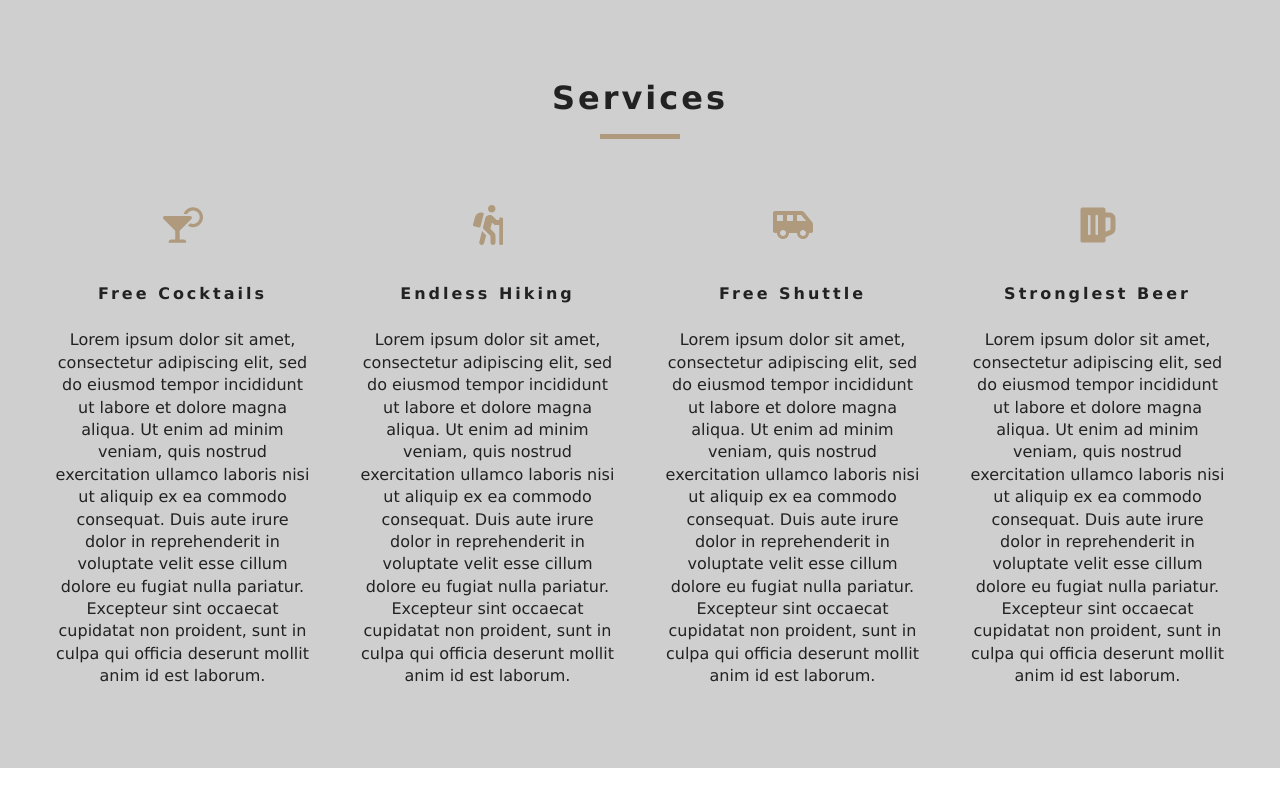
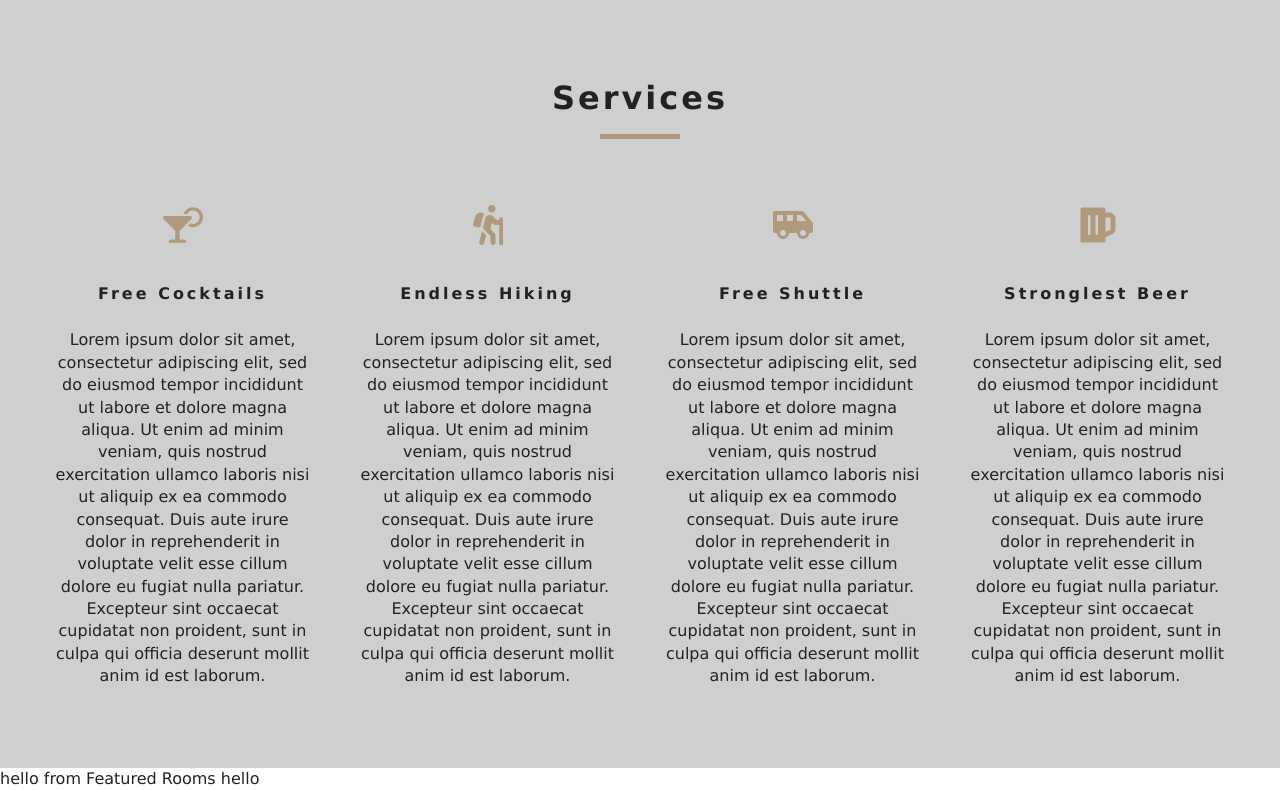
Before and after one commit to ozzie0428/resort_tonight, a React (Create React App) app: page / in a window 1280 px wide. Shown: the part 802-1592 px from the top of the page. Before the commit the page ends 1570 px from the top, so only its background shows below. Built offline with nearby package versions, Linux system fonts and the light colour scheme.

Commit message:
add featured rooms

```diff
--- /dev/null
+++ b/src/Context.js
@@ -0,0 +1,19 @@
+import React, { Component } from 'react'
+
+const RoomContext = React.createContext();
+
+export default class RoomProvider extends Component {
+    state={
+
+    }
+    render() {
+        return( <RoomContext.Provider value={"hello"}>
+            {this.props.children}
+        </RoomContext.Provider>
+        )
+    }
+}
+
+const RoomConsumer = RoomContext.Consumer;
+
+export{RoomProvider, RoomConsumer, RoomContext}
--- /dev/null
+++ b/src/components/FeaturedRooms.js
@@ -0,0 +1,15 @@
+import React, { Component } from 'react'
+import {RoomContext} from "../Context"
+
+export default class FeaturedRooms extends Component {
+    static contextType = RoomContext;
+    render() {
+        const value = this.context;
+        console.log(value)
+        return (
+            <div>
+                hello from Featured Rooms {value}
+            </div>
+        )
+    }
+}
--- a/src/index.js
+++ b/src/index.js
@@ -4,11 +4,13 @@
 import { BrowserRouter as Router } from "react-router-dom";
 import App from "./App";
 import * as serviceWorker from "./serviceWorker";
-
+import {RoomProvider} from "./Context";
 ReactDOM.render(
+  <RoomProvider>
   <Router>
     <App />
-  </Router>,
+  </Router>
+  </RoomProvider>,
 
   document.getElementById("root")
 );
--- a/src/pages/Home.js
+++ b/src/pages/Home.js
@@ -2,6 +2,7 @@
 import Hero from '../components/Hero'
 import Banner from '../components/Banner'
 import Services from '../components/Services'
+import FeaturedRooms from "../components/FeaturedRooms"
 
 import {Link} from 'react-router-dom'
 export default function home() {
@@ -16,6 +17,7 @@
     </Banner>
     </Hero>
     <Services />
+    <FeaturedRooms/>
     </>
 )
 }
```
